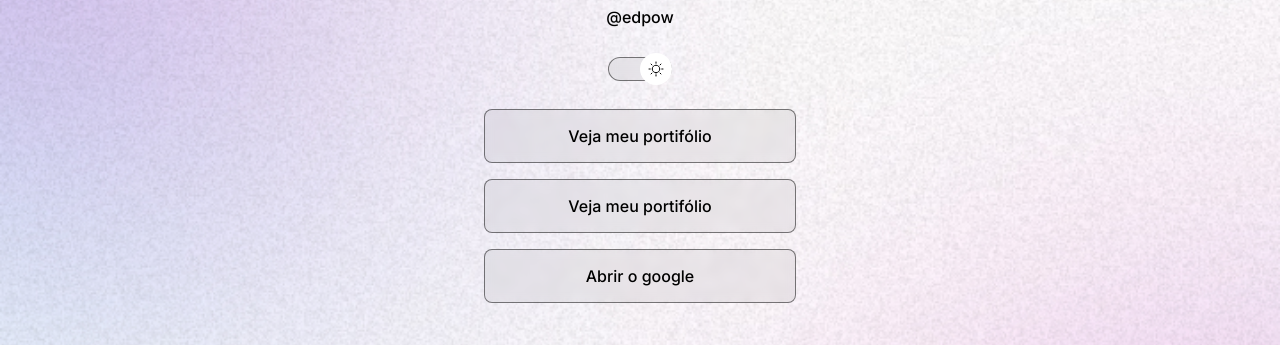
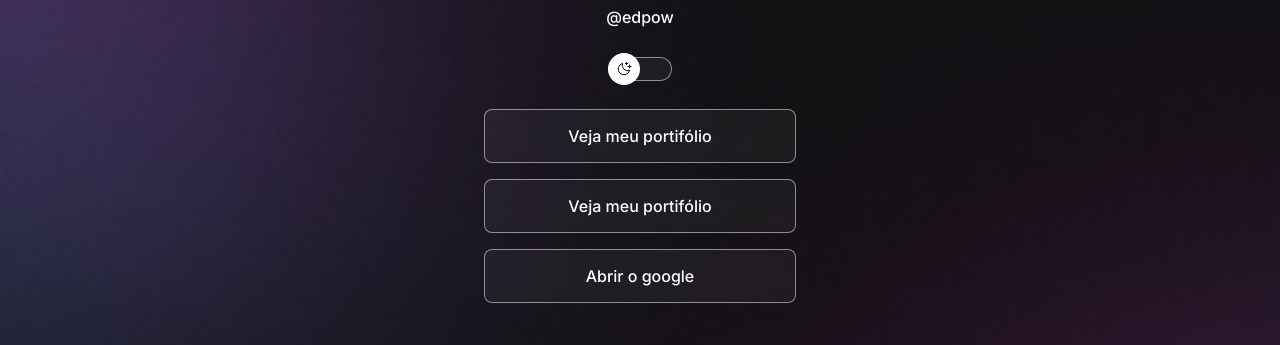
Before and after one commit to Edpow/edgar-devlinks, a plain HTML site: page index.html in a window 1280 px wide. Both pictures are taken after a click on the element 640 px from the left and 237 px from the top of the page. Shown: the part 168-513 px from the top of the page. Drawn offline with nearby package versions, Linux system fonts and the light colour scheme.

Commit message:
script.js created

```diff
--- a/index.html
+++ b/index.html
@@ -11,7 +11,7 @@
     <meta charset="UTF-8" />
     <meta name="viewport" content="width=device-width, initial-scale=1.0" />
     <link rel="stylesheet" href="./style.css" />
-    <title>Document</title>
+    <title>Edgar Rocha</title>
   </head>
   <body>
     <div id="container">
--- a/script.js
+++ b/script.js
@@ -1,3 +1,4 @@
 function toggleMode() {
-  alert("Clicando...")
+  const html = document.documentElement
+  html.classList.toggle("light")
 }
--- a/style.css
+++ b/style.css
@@ -68,6 +68,7 @@ body * {
   position: relative;
   width: 64px;
   margin: 4px auto;
+  transition: left 1s;
 }
 
 #switch button {
```
